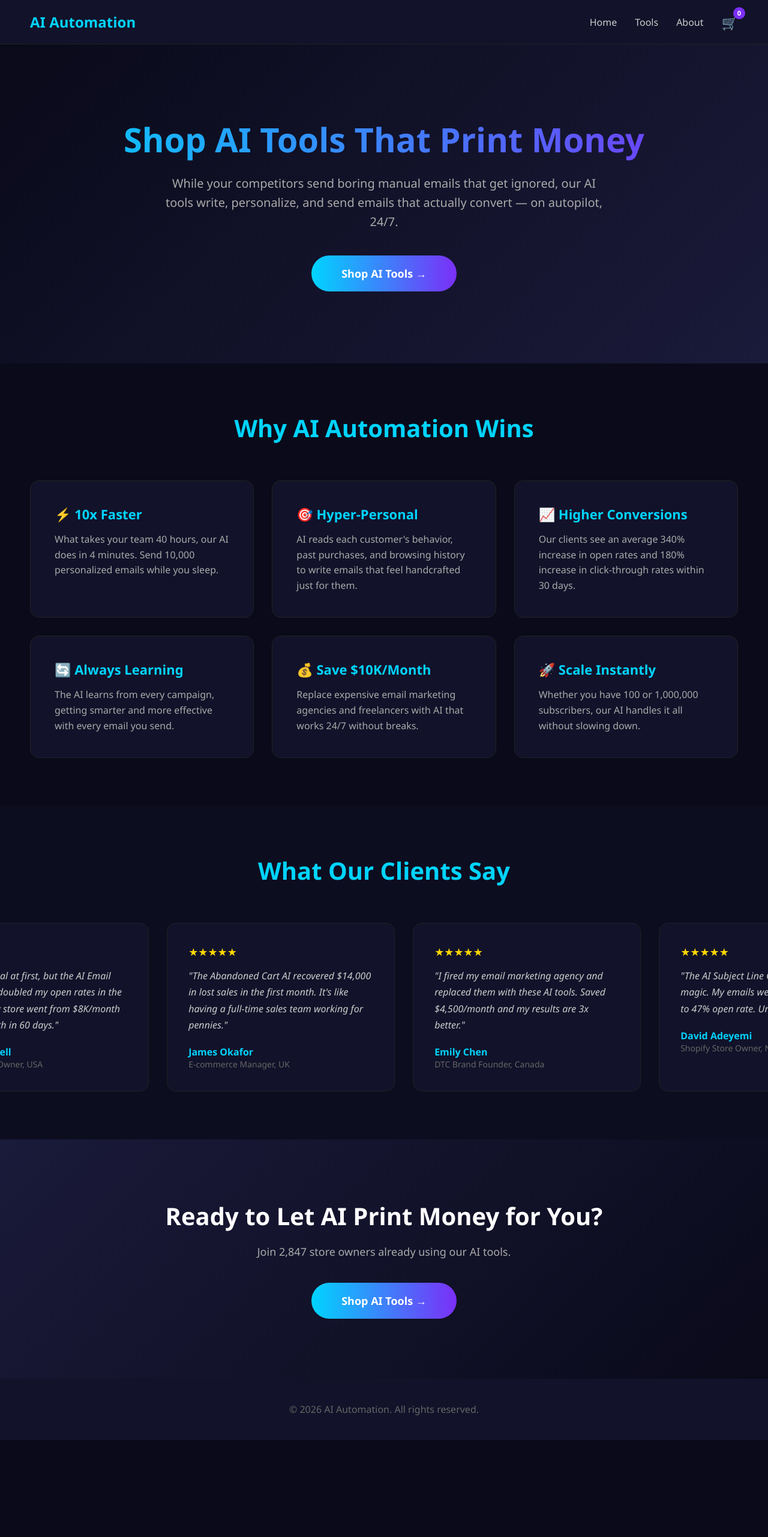
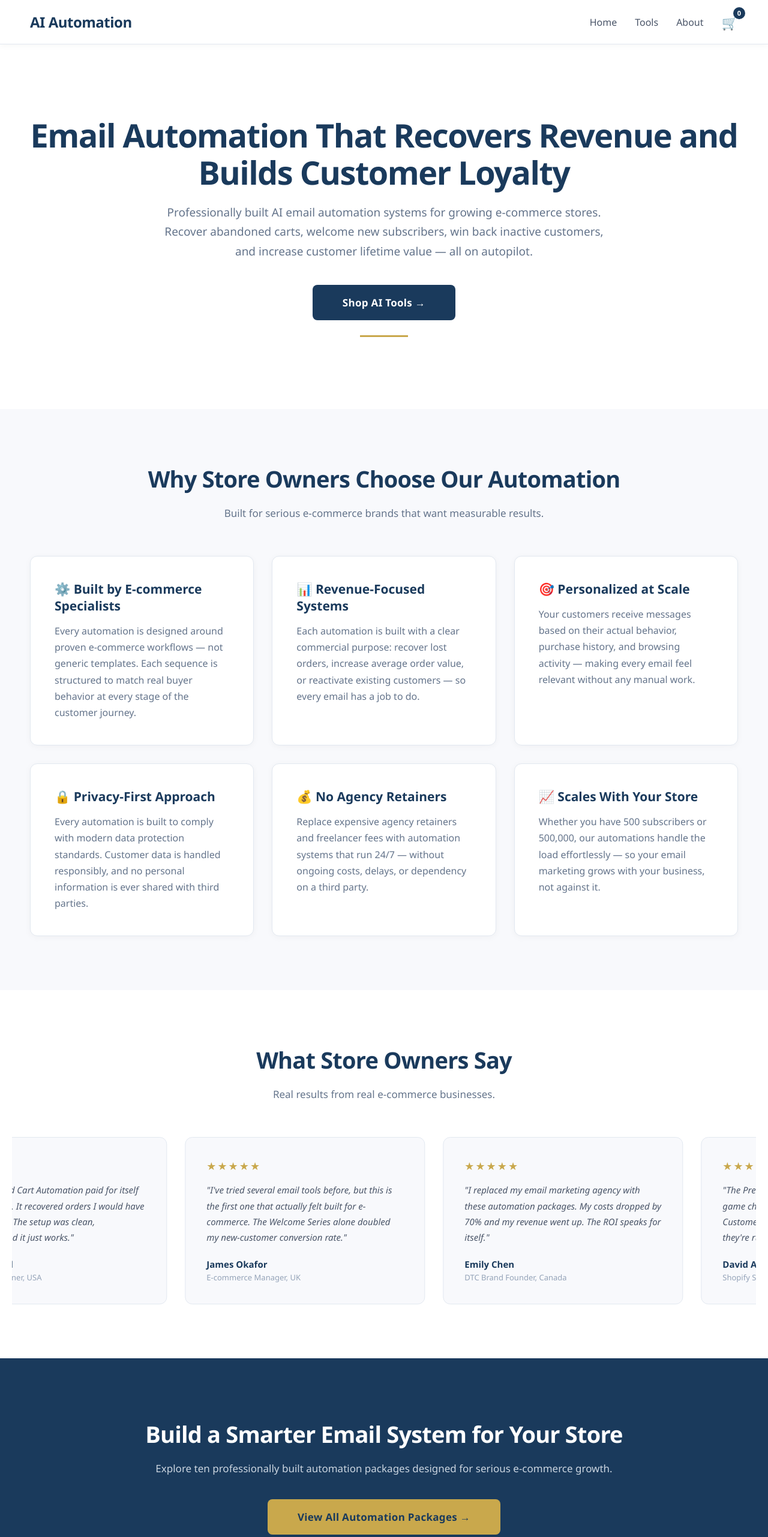
Before and after one commit to ECommerceResolution/automation-tools, a plain HTML site: page index.html in a window 1280 px wide. Shown: the top 2563 px of the page at 60% size. Before the commit the page ends 2401 px from the top, so only its background shows below. Drawn offline with Linux system fonts and the light colour scheme.

Commit message:
index.html

```diff
--- a/index.html
+++ b/index.html
@@ -6,63 +6,85 @@
     <title>AI Automation - Smart Email Marketing Tools</title>
     <style>
         * { margin: 0; padding: 0; box-sizing: border-box; }
-        body { font-family: 'Segoe UI', Arial, sans-serif; background: #0a0a1a; color: #fff; }
-        nav { background: #12122a; padding: 20px 50px; display: flex; justify-content: space-between; align-items: center; position: sticky; top: 0; z-index: 100; border-bottom: 1px solid #222; }
-        nav .logo { font-size: 24px; font-weight: bold; color: #00d4ff; }
+        body { font-family: 'Segoe UI', Arial, sans-serif; background: #f8f9fc; color: #1e2a3a; }
+
+        /* NAV */
+        nav { background: #ffffff; padding: 20px 50px; display: flex; justify-content: space-between; align-items: center; position: sticky; top: 0; z-index: 100; border-bottom: 1px solid #e2e8f0; box-shadow: 0 2px 10px rgba(0,0,0,0.04); }
+        nav .logo { font-size: 24px; font-weight: bold; color: #1a3a5c; letter-spacing: -0.5px; }
         nav ul { list-style: none; display: flex; gap: 30px; align-items: center; }
-        nav ul li a { color: #ccc; text-decoration: none; transition: 0.3s; }
-        nav ul li a:hover { color: #00d4ff; }
+        nav ul li a { color: #4a5568; text-decoration: none; transition: 0.3s; font-weight: 500; }
+        nav ul li a:hover { color: #1a3a5c; }
         .cart-icon { position: relative; cursor: pointer; font-size: 22px; }
-        .cart-count { position: absolute; top: -10px; right: -12px; background: #7b2ff7; color: #fff; font-size: 11px; width: 20px; height: 20px; border-radius: 50%; display: flex; align-items: center; justify-content: center; font-weight: bold; }
-        .hero { text-align: center; padding: 120px 20px; background: linear-gradient(135deg, #0a0a1a 0%, #1a1a3a 100%); }
-        .hero h1 { font-size: 56px; margin-bottom: 20px; background: linear-gradient(90deg, #00d4ff, #7b2ff7); -webkit-background-clip: text; -webkit-text-fill-color: transparent; }
-        .hero p { font-size: 20px; color: #aaa; max-width: 750px; margin: 0 auto 40px; line-height: 1.6; }
-        .btn { display: inline-block; padding: 18px 50px; background: linear-gradient(90deg, #00d4ff, #7b2ff7); color: #fff; text-decoration: none; border-radius: 50px; font-weight: bold; font-size: 18px; transition: 0.3s; border: none; cursor: pointer; }
-        .btn:hover { transform: scale(1.05); box-shadow: 0 0 40px rgba(0, 212, 255, 0.6); }
-        .features { padding: 80px 50px; }
-        .features h2 { text-align: center; font-size: 40px; margin-bottom: 60px; color: #00d4ff; }
+        .cart-count { position: absolute; top: -10px; right: -12px; background: #1a3a5c; color: #fff; font-size: 11px; width: 20px; height: 20px; border-radius: 50%; display: flex; align-items: center; justify-content: center; font-weight: bold; }
+
+        /* HERO */
+        .hero { text-align: center; padding: 120px 20px; background: #ffffff; }
+        .hero h1 { font-size: 54px; color: #1a3a5c; margin-bottom: 20px; letter-spacing: -1.5px; line-height: 1.15; }
+        .hero p { font-size: 19px; color: #64748b; max-width: 750px; margin: 0 auto 40px; line-height: 1.7; }
+        .gold-line { width: 80px; height: 3px; background: #c9a84c; margin: 25px auto 0; }
+        .btn { display: inline-block; padding: 18px 50px; background: #1a3a5c; color: #fff; text-decoration: none; border-radius: 8px; font-weight: 700; font-size: 17px; transition: 0.3s; border: none; cursor: pointer; letter-spacing: 0.3px; }
+        .btn:hover { background: #c9a84c; color: #1a3a5c; }
+
+        /* FEATURES */
+        .features { padding: 90px 50px; background: #f8f9fc; }
+        .features h2 { text-align: center; font-size: 38px; margin-bottom: 20px; color: #1a3a5c; letter-spacing: -0.8px; }
+        .features .sub { text-align: center; color: #64748b; margin-bottom: 60px; font-size: 17px; }
         .grid { display: grid; grid-template-columns: repeat(auto-fit, minmax(300px, 1fr)); gap: 30px; max-width: 1200px; margin: 0 auto; }
-        .card { background: #12122a; padding: 40px; border-radius: 15px; border: 1px solid #222; transition: 0.3s; }
-        .card:hover { transform: translateY(-10px); border-color: #00d4ff; box-shadow: 0 10px 40px rgba(0, 212, 255, 0.2); }
-        .card h3 { color: #00d4ff; margin-bottom: 15px; font-size: 22px; }
-        .card p { color: #aaa; line-height: 1.6; }
-        .reviews { padding: 80px 20px; background: #0d0d20; overflow: hidden; }
-        .reviews h2 { text-align: center; font-size: 40px; margin-bottom: 60px; color: #00d4ff; }
-        .slider { display: flex; gap: 30px; animation: slide 40s linear infinite; width: max-content; }
+        .card { background: #ffffff; padding: 40px; border-radius: 12px; border: 1px solid #e2e8f0; transition: 0.3s; box-shadow: 0 2px 12px rgba(0,0,0,0.04); }
+        .card:hover { transform: translateY(-6px); border-color: #c9a84c; box-shadow: 0 12px 40px rgba(26,58,92,0.12); }
+        .card h3 { color: #1a3a5c; margin-bottom: 15px; font-size: 21px; font-weight: 700; }
+        .card p { color: #64748b; line-height: 1.7; }
+
+        /* REVIEWS */
+        .reviews { padding: 90px 20px; background: #ffffff; overflow: hidden; }
+        .reviews h2 { text-align: center; font-size: 38px; margin-bottom: 20px; color: #1a3a5c; letter-spacing: -0.8px; }
+        .reviews .sub { text-align: center; color: #64748b; margin-bottom: 60px; font-size: 17px; }
+        .slider-wrapper { overflow: hidden; }
+        .slider { display: flex; gap: 30px; animation: slide 45s linear infinite; width: max-content; }
         .slider:hover { animation-play-state: paused; }
         @keyframes slide { 0% { transform: translateX(0); } 100% { transform: translateX(-50%); } }
-        .review-card { background: #12122a; padding: 35px; border-radius: 15px; border: 1px solid #222; width: 380px; flex-shrink: 0; }
-        .review-card .stars { color: #ffd700; margin-bottom: 15px; font-size: 18px; }
-        .review-card p { color: #ccc; line-height: 1.7; margin-bottom: 20px; font-style: italic; }
-        .review-card .author { color: #00d4ff; font-weight: bold; }
-        .review-card .role { color: #666; font-size: 14px; }
-        .cta { text-align: center; padding: 100px 20px; background: linear-gradient(135deg, #1a1a3a 0%, #0a0a1a 100%); }
-        .cta h2 { font-size: 40px; margin-bottom: 20px; }
-        .cta p { color: #aaa; margin-bottom: 40px; font-size: 18px; }
-        footer { text-align: center; padding: 40px; background: #12122a; color: #666; }
-        .cart-modal { display: none; position: fixed; top: 0; left: 0; width: 100%; height: 100%; background: rgba(0,0,0,0.8); z-index: 1000; justify-content: center; align-items: center; }
+        .review-card { background: #f8f9fc; padding: 35px; border-radius: 12px; border: 1px solid #e2e8f0; width: 400px; flex-shrink: 0; }
+        .review-card .stars { color: #c9a84c; margin-bottom: 15px; font-size: 18px; letter-spacing: 2px; }
+        .review-card p { color: #4a5568; line-height: 1.75; margin-bottom: 22px; font-style: italic; font-size: 15px; }
+        .review-card .author { color: #1a3a5c; font-weight: 700; font-size: 15px; }
+        .review-card .role { color: #94a3b8; font-size: 13px; margin-top: 3px; }
+
+        /* CTA */
+        .cta { text-align: center; padding: 100px 20px; background: #1a3a5c; }
+        .cta h2 { font-size: 38px; margin-bottom: 20px; color: #ffffff; letter-spacing: -0.8px; }
+        .cta p { color: #cbd5e0; margin-bottom: 40px; font-size: 17px; }
+        .cta .btn { background: #c9a84c; color: #1a3a5c; }
+        .cta .btn:hover { background: #ffffff; color: #1a3a5c; }
+
+        /* FOOTER */
+        footer { text-align: center; padding: 40px; background: #0f2540; color: #94a3b8; font-size: 14px; }
+
+        /* CART MODAL */
+        .cart-modal { display: none; position: fixed; top: 0; left: 0; width: 100%; height: 100%; background: rgba(26,58,92,0.6); z-index: 1000; justify-content: center; align-items: center; }
         .cart-modal.active { display: flex; }
-        .cart-content { background: #12122a; padding: 40px; border-radius: 15px; max-width: 500px; width: 90%; border: 1px solid #00d4ff; }
-        .cart-content h3 { color: #00d4ff; margin-bottom: 20px; }
-        .cart-content .item { display: flex; justify-content: space-between; padding: 10px 0; border-bottom: 1px solid #222; }
-        .cart-content .item-name { color: #ccc; }
-        .cart-content .item-price { color: #00d4ff; font-weight: bold; }
-        .cart-content .total { display: flex; justify-content: space-between; padding: 20px 0; font-size: 20px; font-weight: bold; color: #fff; }
+        .cart-content { background: #ffffff; padding: 40px; border-radius: 12px; max-width: 500px; width: 90%; border-top: 4px solid #c9a84c; box-shadow: 0 20px 60px rgba(0,0,0,0.2); }
+        .cart-content h3 { color: #1a3a5c; margin-bottom: 20px; font-size: 22px; }
+        .cart-content .item { display: flex; justify-content: space-between; padding: 12px 0; border-bottom: 1px solid #e2e8f0; }
+        .cart-content .item-name { color: #4a5568; }
+        .cart-content .item-price { color: #1a3a5c; font-weight: 700; }
+        .cart-content .total { display: flex; justify-content: space-between; padding: 20px 0; font-size: 20px; font-weight: 800; color: #1a3a5c; border-top: 2px solid #1a3a5c; margin-top: 10px; }
         .cart-content .actions { display: flex; gap: 15px; margin-top: 20px; }
-        .cart-content .actions button { flex: 1; padding: 15px; border-radius: 50px; border: none; cursor: pointer; font-weight: bold; font-size: 16px; transition: 0.3s; }
-        .btn-continue { background: #222; color: #fff; }
-        .btn-continue:hover { background: #333; }
-        .btn-checkout { background: linear-gradient(90deg, #00d4ff, #7b2ff7); color: #fff; }
-        .btn-checkout:hover { transform: scale(1.03); }
+        .cart-content .actions button { flex: 1; padding: 15px; border-radius: 8px; border: none; cursor: pointer; font-weight: 700; font-size: 15px; transition: 0.3s; }
+        .btn-continue { background: #e2e8f0; color: #4a5568; }
+        .btn-continue:hover { background: #cbd5e0; }
+        .btn-checkout { background: #1a3a5c; color: #fff; }
+        .btn-checkout:hover { background: #c9a84c; color: #1a3a5c; }
+
         @media (max-width: 768px) {
             nav { padding: 15px 20px; flex-direction: column; gap: 15px; }
             nav ul { gap: 15px; }
-            .hero h1 { font-size: 36px; }
+            .hero h1 { font-size: 34px; }
             .hero p { font-size: 16px; }
             .features { padding: 50px 20px; }
-            .features h2 { font-size: 28px; }
-            .reviews h2 { font-size: 28px; }
+            .features h2 { font-size: 26px; }
+            .reviews h2 { font-size: 26px; }
             .review-card { width: 300px; }
+            .cta h2 { font-size: 26px; }
         }
     </style>
 </head>
@@ -78,87 +100,92 @@
     </nav>
 
     <section class="hero">
-        <h1>Shop AI Tools That Print Money</h1>
-        <p>While your competitors send boring manual emails that get ignored, our AI tools write, personalize, and send emails that actually convert — on autopilot, 24/7.</p>
+        <h1>Email Automation That Recovers Revenue and Builds Customer Loyalty</h1>
+        <p>Professionally built AI email automation systems for growing e-commerce stores. Recover abandoned carts, welcome new subscribers, win back inactive customers, and increase customer lifetime value — all on autopilot.</p>
         <a href="tools.html" class="btn">Shop AI Tools →</a>
+        <div class="gold-line"></div>
     </section>
 
     <section class="features">
-        <h2>Why AI Automation Wins</h2>
+        <h2>Why Store Owners Choose Our Automation</h2>
+        <p class="sub">Built for serious e-commerce brands that want measurable results.</p>
         <div class="grid">
             <div class="card">
-                <h3>⚡ 10x Faster</h3>
-                <p>What takes your team 40 hours, our AI does in 4 minutes. Send 10,000 personalized emails while you sleep.</p>
+                <h3>⚙️ Built by E-commerce Specialists</h3>
+                <p>Every automation is designed around proven e-commerce workflows — not generic templates. Each sequence is structured to match real buyer behavior at every stage of the customer journey.</p>
             </div>
             <div class="card">
-                <h3>🎯 Hyper-Personal</h3>
-                <p>AI reads each customer's behavior, past purchases, and browsing history to write emails that feel handcrafted just for them.</p>
+                <h3>📊 Revenue-Focused Systems</h3>
+                <p>Each automation is built with a clear commercial purpose: recover lost orders, increase average order value, or reactivate existing customers — so every email has a job to do.</p>
             </div>
             <div class="card">
-                <h3>📈 Higher Conversions</h3>
-                <p>Our clients see an average 340% increase in open rates and 180% increase in click-through rates within 30 days.</p>
+                <h3>🎯 Personalized at Scale</h3>
+                <p>Your customers receive messages based on their actual behavior, purchase history, and browsing activity — making every email feel relevant without any manual work.</p>
             </div>
             <div class="card">
-                <h3>🔄 Always Learning</h3>
-                <p>The AI learns from every campaign, getting smarter and more effective with every email you send.</p>
+                <h3>🔒 Privacy-First Approach</h3>
+                <p>Every automation is built to comply with modern data protection standards. Customer data is handled responsibly, and no personal information is ever shared with third parties.</p>
             </div>
             <div class="card">
-                <h3>💰 Save $10K/Month</h3>
-                <p>Replace expensive email marketing agencies and freelancers with AI that works 24/7 without breaks.</p>
+                <h3>💰 No Agency Retainers</h3>
+                <p>Replace expensive agency retainers and freelancer fees with automation systems that run 24/7 — without ongoing costs, delays, or dependency on a third party.</p>
             </div>
             <div class="card">
-                <h3>🚀 Scale Instantly</h3>
-                <p>Whether you have 100 or 1,000,000 subscribers, our AI handles it all without slowing down.</p>
+                <h3>📈 Scales With Your Store</h3>
+                <p>Whether you have 500 subscribers or 500,000, our automations handle the load effortlessly — so your email marketing grows with your business, not against it.</p>
             </div>
         </div>
     </section>
 
     <section class="reviews">
-        <h2>What Our Clients Say</h2>
+        <h2>What Store Owners Say</h2>
+        <p class="sub">Real results from real e-commerce businesses.</p>
+        <div class="slider-wrapper">
             <div class="slider" id="slider">
                 <div class="review-card">
                     <div class="stars">★★★★★</div>
-                <p>"I was skeptical at first, but the AI Email Personalizer doubled my open rates in the first week. My store went from $8K/month to $23K/month in 60 days."</p>
+                    <p>"The Abandoned Cart Automation paid for itself in the first week. It recovered orders I would have completely lost. The setup was clean, professional, and it just works."</p>
                     <div class="author">Sarah Mitchell</div>
                     <div class="role">Shopify Store Owner, USA</div>
                 </div>
                 <div class="review-card">
                     <div class="stars">★★★★★</div>
-                <p>"The Abandoned Cart AI recovered $14,000 in lost sales in the first month. It's like having a full-time sales team working for pennies."</p>
+                    <p>"I've tried several email tools before, but this is the first one that actually felt built for e-commerce. The Welcome Series alone doubled my new-customer conversion rate."</p>
                     <div class="author">James Okafor</div>
                     <div class="role">E-commerce Manager, UK</div>
                 </div>
                 <div class="review-card">
                     <div class="stars">★★★★★</div>
-                <p>"I fired my email marketing agency and replaced them with these AI tools. Saved $4,500/month and my results are 3x better."</p>
+                    <p>"I replaced my email marketing agency with these automation packages. My costs dropped by 70% and my revenue went up. The ROI speaks for itself."</p>
                     <div class="author">Emily Chen</div>
                     <div class="role">DTC Brand Founder, Canada</div>
                 </div>
                 <div class="review-card">
                     <div class="stars">★★★★★</div>
-                <p>"The AI Subject Line Generator is pure magic. My emails went from 12% open rate to 47% open rate. Unbelievable."</p>
+                    <p>"The Predictive Replenishment Automation is a game changer for my consumable products. Customers reorder before they even realize they're running low."</p>
                     <div class="author">David Adeyemi</div>
                     <div class="role">Shopify Store Owner, Nigeria</div>
                 </div>
                 <div class="review-card">
                     <div class="stars">★★★★★</div>
-                <p>"I run 3 Shopify stores. These AI tools are the only reason I can manage all of them without hiring more staff."</p>
+                    <p>"I run three stores. These automations are the only reason I can manage email marketing across all of them without hiring a team. Everything runs on its own."</p>
                     <div class="author">Maria Rodriguez</div>
                     <div class="role">Multi-Store Owner, Spain</div>
                 </div>
                 <div class="review-card">
                     <div class="stars">★★★★★</div>
-                <p>"The AI Segments my customers better than I ever could. My VIP customers get VIP emails and my revenue from repeat buyers is up 220%."</p>
+                    <p>"The VIP Customer Loyalty Automation helped me give my best customers the attention they deserve. Repeat-purchase revenue from my top buyers has grown steadily."</p>
                     <div class="author">Ahmed Hassan</div>
                     <div class="role">Store Owner, UAE</div>
+                </div>
             </div>
         </div>
     </section>
 
     <section class="cta">
-        <h2>Ready to Let AI Print Money for You?</h2>
-        <p>Join 2,847 store owners already using our AI tools.</p>
-        <a href="tools.html" class="btn">Shop AI Tools →</a>
+        <h2>Build a Smarter Email System for Your Store</h2>
+        <p>Explore ten professionally built automation packages designed for serious e-commerce growth.</p>
+        <a href="tools.html" class="btn">View All Automation Packages →</a>
     </section>
 
     <footer>
@@ -190,12 +217,12 @@
             const totalSpan = document.getElementById('cartTotal');
 
             if (cart.length === 0) {
-                itemsDiv.innerHTML = '<p style="color:#aaa;padding:20px 0;">Your cart is empty.</p>';
+                itemsDiv.innerHTML = '<p style="color:#64748b;padding:20px 0;">Your cart is empty.</p>';
                 totalSpan.textContent = '$0';
             } else {
                 let html = '';
                 let total = 0;
-                cart.forEach((item, index) => {
+                cart.forEach((item) => {
                     html += `<div class="item"><span class="item-name">${item.name}</span><span class="item-price">$${item.price}</span></div>`;
                     total += item.price;
                 });
```
Lines whose indentation alone changed are shown as unchanged.
